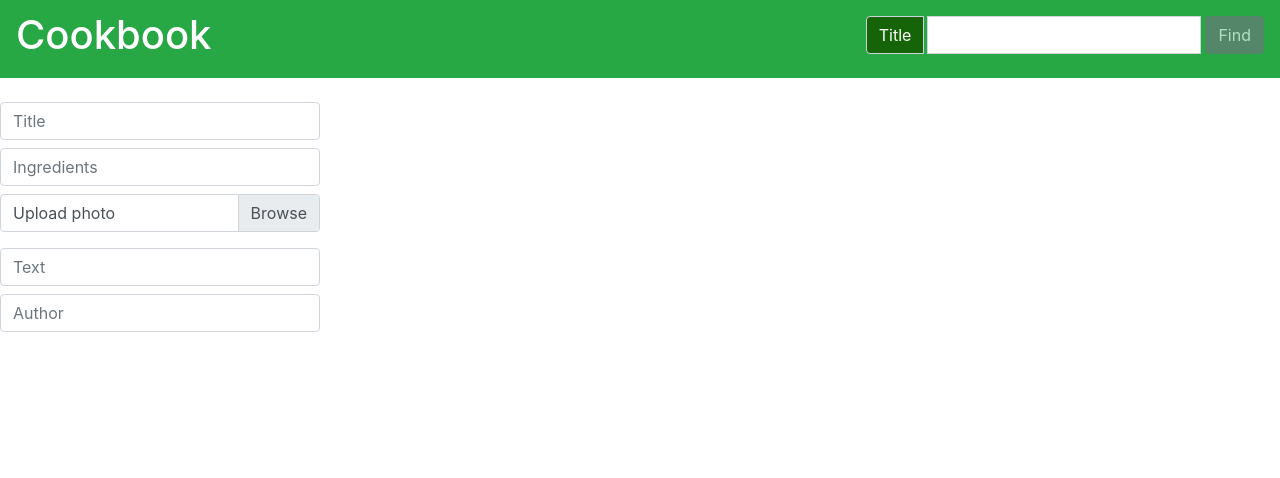
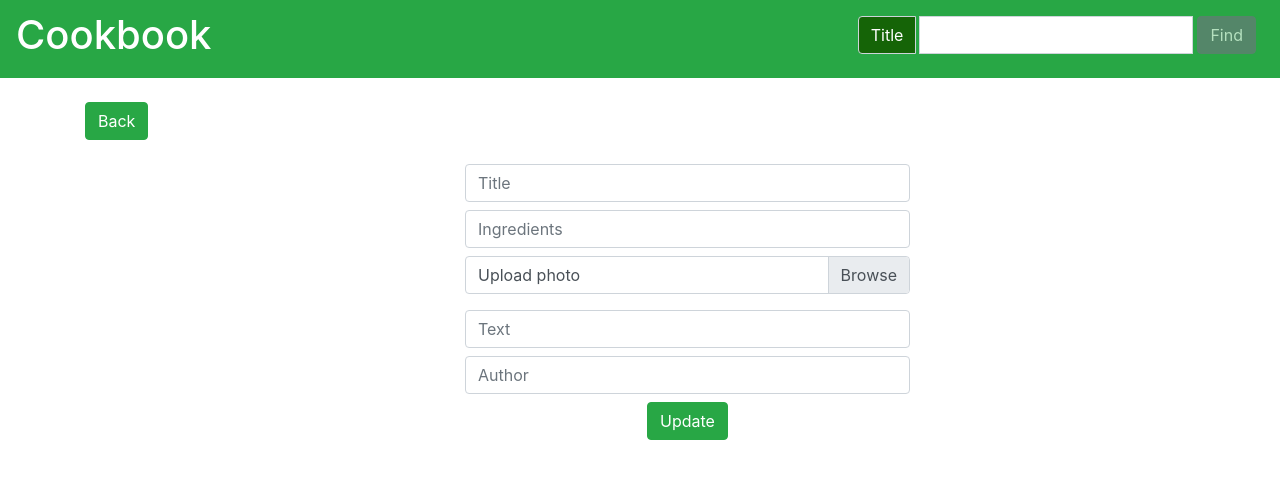
Before and after one commit to NikitaChihranov/CookBookFrontEnd, an Angular app: page /update in a window 1280 px wide. Shown: the top 478 px of the page. Built offline with nearby package versions, Linux system fonts and the light colour scheme.

Commit message:
Fix bugs.

```diff
--- a/src/app/app.component.html
+++ b/src/app/app.component.html
@@ -1,5 +1,5 @@
 <link href="https://maxcdn.bootstrapcdn.com/bootstrap/4.0.0/css/bootstrap.min.css" rel="stylesheet">
-<nav class="navbar  navbar-light bg-success">
+<nav class="navbar pr-4  navbar-light bg-success">
   <h1 class="text-white">Cookbook</h1>
   <nav class="mt-2">
     <app-find-by-title></app-find-by-title></nav>
--- a/src/app/cookBook/cookbook.component.css
+++ b/src/app/cookBook/cookbook.component.css
@@ -1,3 +1,6 @@
 .form-control{
   background: #eff0ee;
 }
+hr{
+  color: grey;
+}
--- a/src/app/cookBook/cookbook.component.html
+++ b/src/app/cookBook/cookbook.component.html
@@ -6,12 +6,9 @@
   </div>
   <hr>
   <div class="row">
-    <div class="col">
+    <div class="col" style="border-right: 0.5px solid #d6d6d6">
       <app-create></app-create>
     </div>
-  </div>
-    <hr>
-  <div class="row">
     <div class="col">
       <app-update></app-update>
     </div>
--- a/src/app/cookBook/create-c/create-c.component.html
+++ b/src/app/cookBook/create-c/create-c.component.html
@@ -23,9 +23,9 @@
     </div>
   </div>
   <div class="row" *ngIf="createdRecipe">
-    <div class="col" >
-      <div class="card ml-5 mb-5  mt-3" style="width: 18rem; border: 1.5px solid #ccc">
-        <img class="card-img-top" style="height: 150px" [src]="'http://localhost:12000/photos/' + createdRecipe.photo" alt="No photo exist">
+    <div class="col-md-4 offset-md-4">
+      <div class="card ml-5 mb-4  mt-3 d-inline-block" style="width: 23rem; border: 1.5px solid #ccc">
+        <img class="card-img-top" style="height: 200px" [src]="'http://localhost:12000/photos/' + createdRecipe.photo" alt="No photo exist">
         <div class="card-body">
           <h5 class="card-title">{{createdRecipe.name}}</h5>
           <span class="card-text font-weight-bold">Ingredients:</span>
@@ -36,3 +36,4 @@
       </div>
     </div>
 </div>
+</div>
--- a/src/app/cookBook/update2/update2.component.html
+++ b/src/app/cookBook/update2/update2.component.html
@@ -1,26 +1,43 @@
+<div class="container">
+  <div class="row">
+    <div class="col">
+      <button routerLink="/" class="btn btn-raised btn-success">Back</button>
+    </div>
+  </div>
+  <br>
+  <div class="row text-center">
+    <div class="col-md-5 offset-md-4">
       <form #updateForm="ngForm" (ngSubmit)="update(updateForm)" enctype="multipart/form-data">
-  <input class="form-control w-25 mb-2" placeholder="Title" type="text" name="name" ngModel>
-  <input class="form-control w-25 mb-2" placeholder="Ingredients" type="text" name="ingredients" ngModel>
+        <input class="form-control  mb-2" placeholder="Title" type="text" name="name" ngModel>
+        <input class="form-control  mb-2" placeholder="Ingredients" type="text" name="ingredients" ngModel>
         <div class="input-group mb-3">
           <div class="custom-file">
-      <input type="file" class="custom-file-input w-25" name="photo" id="inputGroupFile02" (change)="fileUpdateEvent($event)" ngModel>
-      <label class="custom-file-label w-25" for="inputGroupFile02">Upload photo</label>
+            <input type="file" class="custom-file-input " name="photo" id="inputGroupFile02"
+                   (change)="fileUpdateEvent($event)" ngModel>
+            <label class="custom-file-label text-left" for="inputGroupFile02">Upload photo</label>
           </div>
         </div>
-  <input class="form-control w-25 mb-2" placeholder="Text" type="text" name="text" ngModel>
-  <input class="form-control w-25 mb-2" placeholder="Author" type="text" name="author" ngModel>
-
+        <input class="form-control  mb-2" placeholder="Text" type="text" name="text" ngModel>
+        <input class="form-control  mb-2" placeholder="Author" type="text" name="author" ngModel>
       </form>
-<div *ngIf="updatedRecipe">
-  <div class="card ml-5  mt-3 d-inline-block" style="width: 18rem; border: 1.5px solid #ccc">
-    <img class="card-img-top" style="height: 150px" [src]="'http://localhost:12000/photos/' + updatedRecipe.photo" alt="No photo exist">
+      <button class="btn btn-raised btn-success" (click)="update(updateForm)">Update</button>
+    </div>
+  </div>
+  <div *ngIf="updatedRecipe" class="row">
+    <div class="col-md-4 offset-md-4">
+      <div class="card ml-5 mb-4   mt-3 d-inline-block" style="width: 23rem; border: 1.5px solid #ccc">
+        <img class="card-img-top" style="height: 200px" [src]="'http://localhost:12000/photos/' + updatedRecipe.photo"
+             alt="No photo exist">
         <div class="card-body">
           <h5 class="card-title">{{updatedRecipe.name}}</h5>
           <span class="card-text font-weight-bold">Ingredients:</span>
           <p class="card-text">{{updatedRecipe.ingredients}}</p>
           <p class="card-text">{{updatedRecipe.text}}</p>
           <p class="card-text text-muted text-right">{{updatedRecipe.dateOfCreation|date:'medium'}}</p>
-      <a routerLink="viewAllVersions" class="btn btn-raised btn-success"  (click)="viewAllVersions(updatedRecipe._id)">View all versions</a>
+          <a routerLink="viewAllVersions" class="btn btn-raised btn-success"
+             (click)="viewAllVersions(updatedRecipe._id)">View all versions</a>
         </div>
       </div>
     </div>
+  </div>
+</div>
```
Lines whose indentation alone changed are shown as unchanged.
